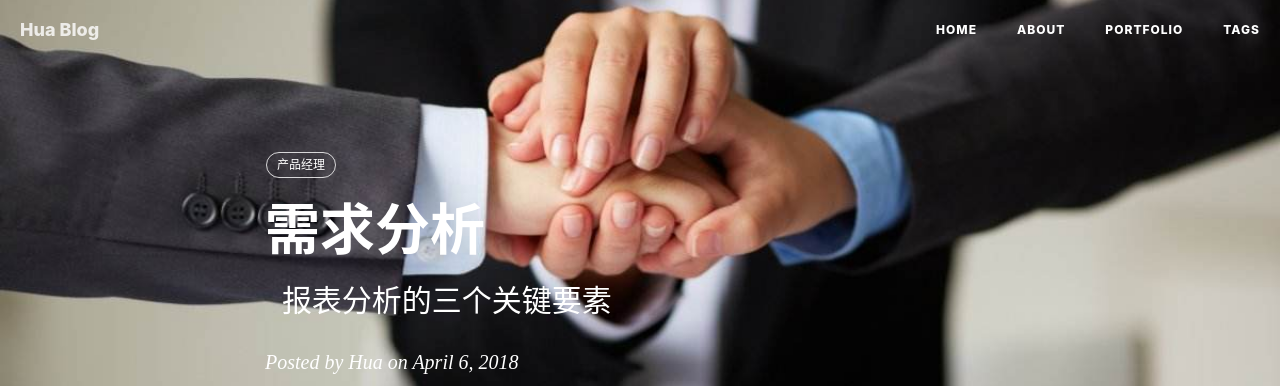
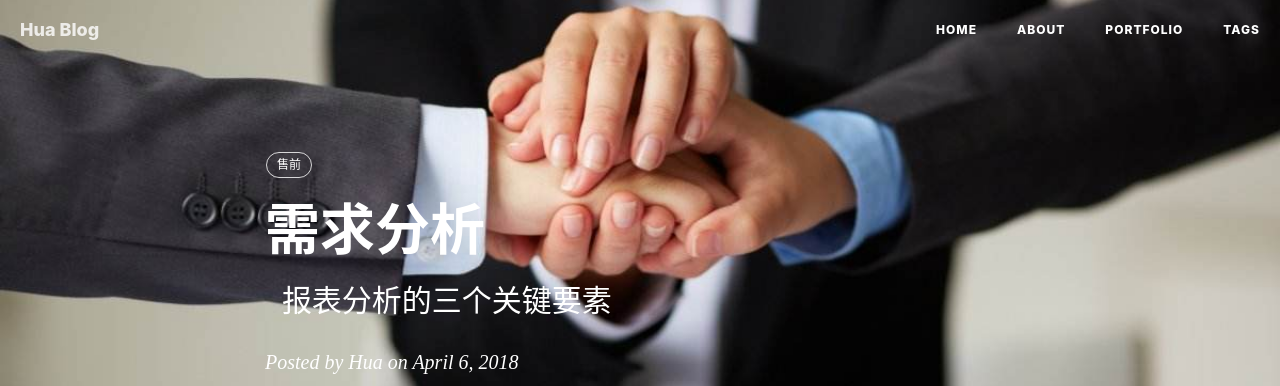
Before and after one commit to huapro/huapro.github.io, a Jekyll site: the page built from _posts/2018-04-06-报表分析.markdown, in a window 1280 px wide and 900 px high. Shown: the top 386 px of the window. Built offline with Jekyll 4.4.1, drawn with Linux system fonts in a browser that asks for light colours; nearby versions of some CDN libraries; comment, search, counter and statistics services are not loaded.

Commit message:
Update 2018-04-06-报表分析.markdown

```diff
--- a/_posts/2018-04-06-报表分析.markdown
+++ b/_posts/2018-04-06-报表分析.markdown
@@ -8,7 +8,7 @@ header-img: "img/product.jpg"
 catalog: true
 multilingual: false
 tags:
-    - 产品经理
+    - 售前
 ---
 
 > 面对客户各种复杂多变的报表需求，我们如何能快速抓住要点，梳理出清晰的报表逻辑，从而设计出满足用户需求的报表，是产品人员在需求调研和分析中很重要的工作，本文把报表分析过程拆解成三个关键要素，帮助产品人员快速理解和掌握到报表分析的要点。
```
